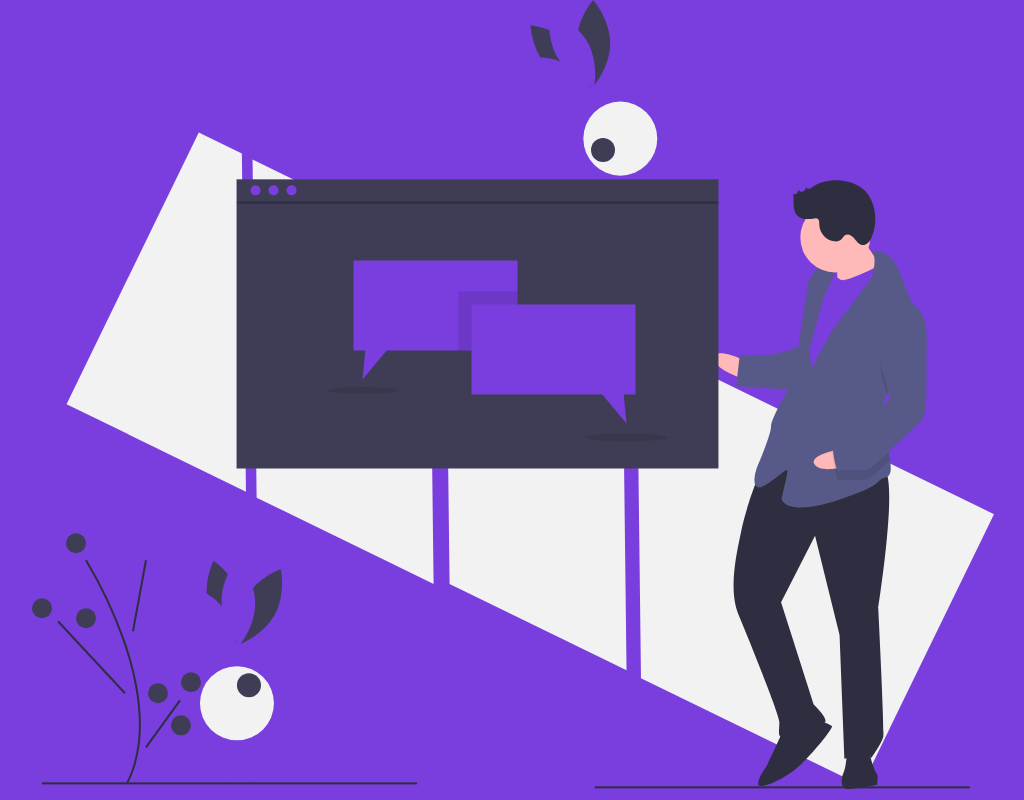
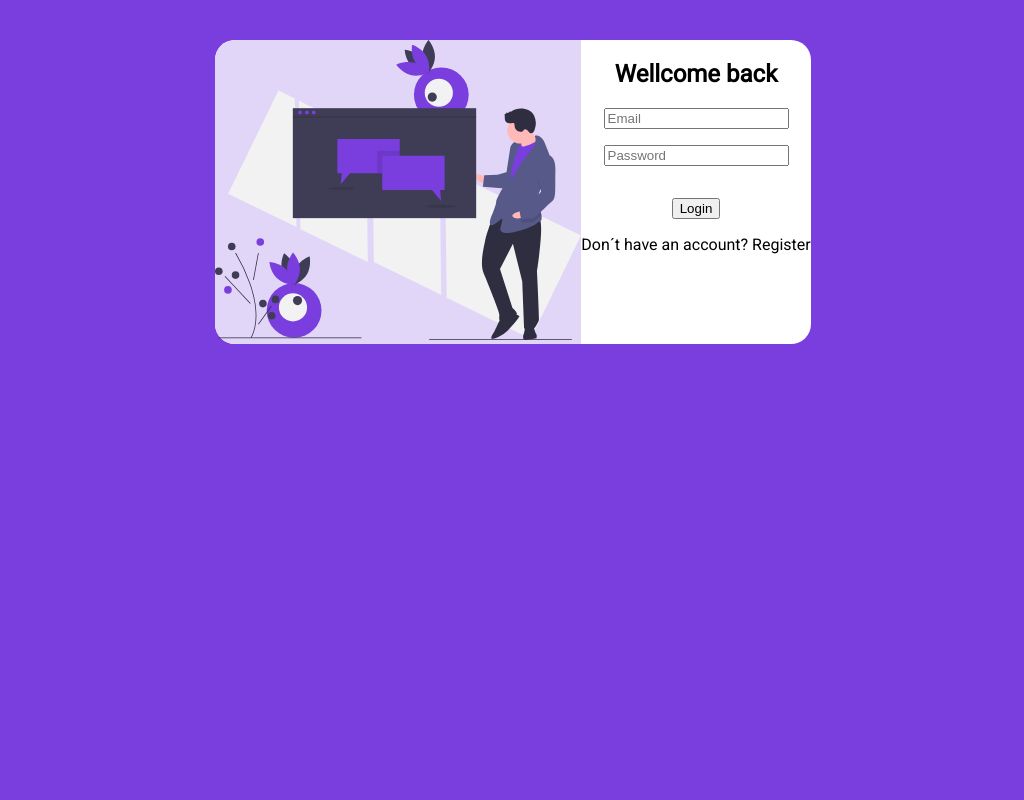
Before and after one commit to Daniel151505/Web-Chat-Application, a React (Create React App) app in the folder chat-frontend/: page /login in a window 1280 px wide. Shown: the top 800 px of the page, without its empty margins (127-1151 px from the left). Built offline with nearby package versions, Linux system fonts and the light colour scheme.

Commit message:
Adding div and image-section styles

```diff
--- a/chat-frontend/src/components/Auth/Auth.scss
+++ b/chat-frontend/src/components/Auth/Auth.scss
@@ -8,5 +8,24 @@
     #auth-card {
         display:flex;
         justify-content: center;
+
+        &>div{
+            display:flex;
+            flex-direction: row;
+            min-width: width 500px;
+            margin-top: 2.5rem;
+            background-color: white;
+            border-radius: 20px;
+
+            #image-section {
+                background-color: $bg-light;
+                border-top-left-radius: 20px;
+                border-bottom-left-radius: 20px;
+                img {
+                    max-height: 300px;
+                    min-width: 100%;
+                }
+            }
+        }
     }
 }
```
